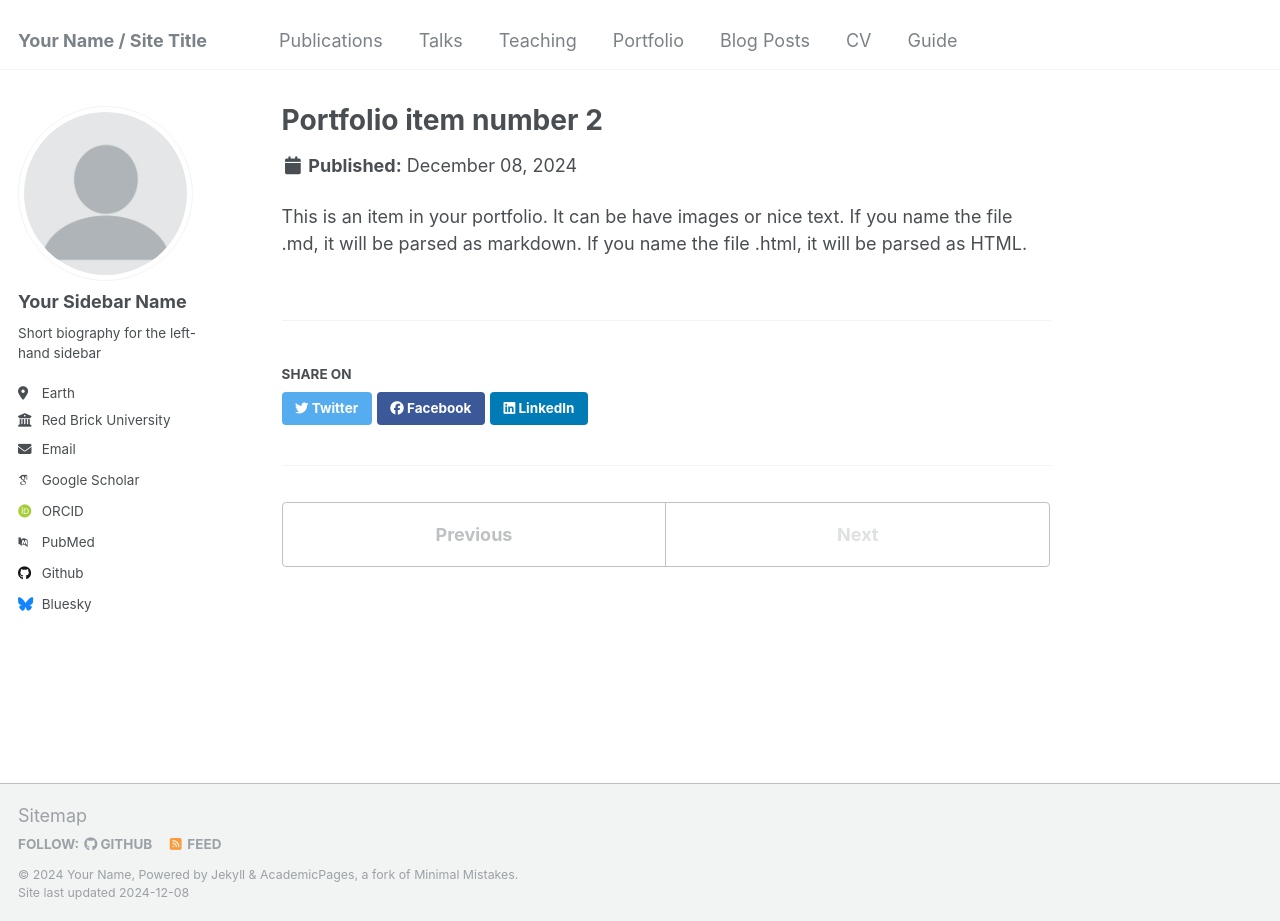
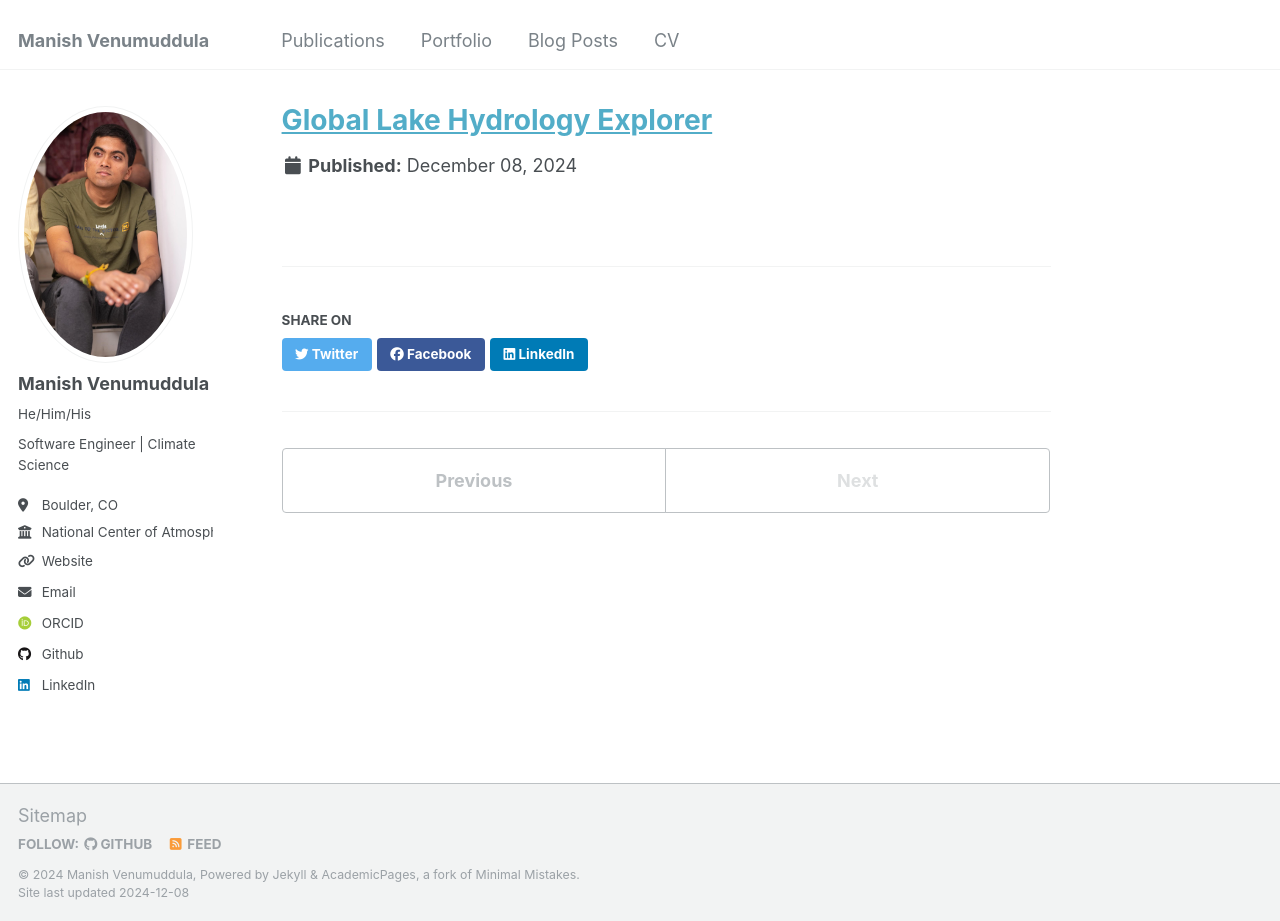
Before and after one commit to manishvenu/manishvenu.github.io, a Jekyll site: the page built from _portfolio/portfolio-2.md, in a window 1280 px wide and 921 px high. Built offline with Jekyll 4.4.1, drawn with Linux system fonts in a browser that asks for light colours; some web fonts are replaced.

Commit message:
Starter Update

```diff
--- a/_config.yml
+++ b/_config.yml
@@ -8,47 +8,47 @@
 
 # Basic Site Settings
 locale                   : "en-US"
-title                    : "Your Name / Site Title"
+title                    : "Manish Venumuddula" # Site Title
 title_separator          : "-"
-name                     : &name "Your Name"
-description              : &description "personal description"
-url                      : https://academicpages.github.io # the base hostname & protocol for your site e.g. "https://mmistakes.github.io"
+name                     : &name "Manish Venumuddula"
+description              : &description "Professional Website of Manish Venumuddula" # Site Description
+url                      : https://manishvenu.github.io # the base hostname & protocol for your site e.g. "https://mmistakes.github.io"
 baseurl                  : "" # the subpath of your site, e.g. "/blog"
-repository               : "academicpages/academicpages.github.io"
+repository               : "manishvenu/manishvenu.github.io"
 
 # Site Author - The following control what appear as part of the author content on the side bar.
 #               If a field is blank the icon and link will not appear, otherwise it will be shown.
 #               Additional customization can be done by editing /_includes/author-profile.html
 author:
   # Biographic information
-  avatar           : "profile.png"
-  name             : "Your Sidebar Name"
-  pronouns         : # example: "she/her"
-  bio              : "Short biography for the left-hand sidebar"
-  location         : "Earth"
-  employer         : "Red Brick University"
-  uri              : # URL
-  email            : "none@example.org"
+  avatar           : "Profile1.jpg"
+  name             : "Manish Venumuddula"
+  pronouns         : "He/Him/His" # example: "she/her"
+  bio              : "Software Engineer | Climate Science"
+  location         : "Boulder, CO"
+  employer         : "National Center of Atmospheric Research"
+  uri              : "https://manishvenu.github.io" #URL
+  email            : "manish.venumuddula@gmail.com"
 
   # Academic websites
   arxiv            : # URL - Update with the correct link to your profile
-  googlescholar    : "https://scholar.google.com/citations?user=PS_CX0AAAAAJ"
+  googlescholar    :
   impactstory      : # URL
-  orcid            : "http://orcid.org/yourorcidurl"
+  orcid            : "https://orcid.org/0009-0009-5047-2018"
   semantic         : # URL
-  pubmed           : "https://www.ncbi.nlm.nih.gov/pubmed/?term=john+snow"
+  pubmed           :
   researchgate     : # URL
 
   # Repositories and software development
   bitbucket        : # Username - Update with your username on the site
   codepen          : # Username
   dribbble         : # Username
-  github           : "academicpages"
+  github           : "manishvenu"
   kaggle           : # Username
   stackoverflow    : # User number or user number and name (i.e., use "1" or "1/jeff-atwood")
 
   # Social media
-  bluesky          : "bsky.app" # Replace this with you Bluesky username
+  bluesky          : # Replace this with you Bluesky username
   facebook         : # Username
   flickr           : # Username
   foursquare       : # Username
@@ -57,7 +57,7 @@ author:
   keybase          : # Username
   instagram        : # Username
   lastfm           : # Username
-  linkedin         : # Username
+  linkedin         : "manish-venumuddula"
   mastodon         : # URL
   medium           : # URL
   pinterest        : # Username
@@ -129,7 +129,7 @@ yandex_site_verification :
 
 # Social Sharing
 twitter:
-  username               : &twitter
+  username               :
 facebook:
   username               :
   app_id                 :
--- a/_data/navigation.yml
+++ b/_data/navigation.yml
@@ -8,11 +8,11 @@ main:
   - title: "Publications"
     url: /publications/
 
-  - title: "Talks"
-    url: /talks/
+ # - title: "Talks"
+ #   url: /talks/
 
-  - title: "Teaching"
-    url: /teaching/
+ # - title: "Teaching"
+ #   url: /teaching/
 
   - title: "Portfolio"
     url: /portfolio/
@@ -22,6 +22,3 @@ main:
 
   - title: "CV"
     url: /cv/
-
-  - title: "Guide"
-    url: /markdown/
--- a/_portfolio/portfolio-2.html
+++ /dev/null
@@ -1,7 +0,0 @@
----
-title: "Portfolio item number 2"
-excerpt: "Short description of portfolio item number 2 <br/><img src='/images/500x300.png'>"
-collection: portfolio
----
-
-This is an item in your portfolio. It can be have images or nice text. If you name the file .md, it will be parsed as markdown. If you name the file .html, it will be parsed as HTML.
--- /dev/null
+++ b/_portfolio/portfolio-2.md
@@ -0,0 +1,16 @@
+---
+title: "[Global Lake Hydrology Explorer](https://github.com/manishvenu/Global-Lake-Hydrology-Explorer)"
+excerpt: "Global Lake Hydrology Explorer will be a tool for visualizing lake data worldwide using global precipitation,
+evaporation, and runoff data. Theoretically, it allows users to select any lake and obtain a snapshot of its water
+balance. The tool will hopefully be easy to add to and can be used for watershed modeling or water resource management.
+<br /><img src='/images/glhe.png' style='width: 50%; height: auto;'>"
+collection: portfolio
+---
+
+<!--
+Global Lake Hydrology Explorer will be a tool for visualizing lake data worldwide using global precipitation,
+evaporation, and runoff data. Theoretically, it allows users to select any lake and obtain a snapshot of its water
+balance. The tool will hopefully be easy to add to and can be used for watershed modeling or water resource management.
+<br /><img src='/images/glhe.png'>"
+
+[Check it out!](https://github.com/manishvenu/Global-Lake-Hydrology-Explorer) -->
```
Also changed, not shown: _portfolio/portfolio-1.md (+5 -3 lines), _posts/2012-08-14-blog-post-1.md (deleted, +0 -20 lines), _posts/2013-08-14-blog-post-2.md (deleted, +0 -20 lines), _posts/2014-08-14-blog-post-3.md (deleted, +0 -20 lines), _posts/2015-08-14-blog-post-4.md (deleted, +0 -20 lines), _posts/2024-12-08-django_aws_deployment.md (added, +17 -0 lines), _posts/2199-01-01-future-post.md (deleted, +0 -11 lines), _publications/2009-10-01-paper-title-number-1.md (deleted, +0 -14 lines), _publications/2010-10-01-paper-title-number-2.md (deleted, +0 -14 lines), _publications/2015-10-01-paper-title-number-3.md (deleted, +0 -14 lines), _publications/2024-02-17-paper-title-number-4.md (deleted, +0 -13 lines), _publications/apis_ess_ms.md (added, +13 -0 lines), images/Profile1.jpg (added), images/glhe.png (added), 1 more files, 1 other file.
